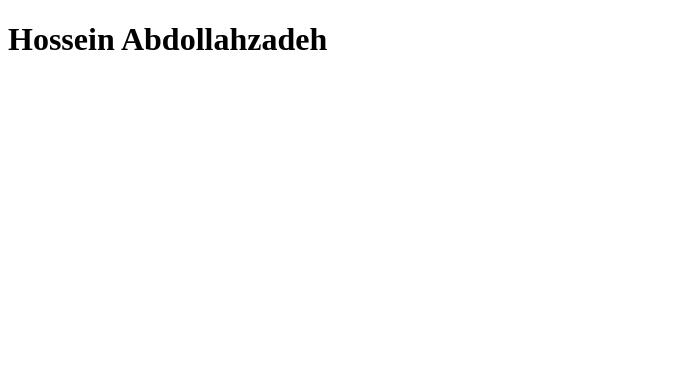
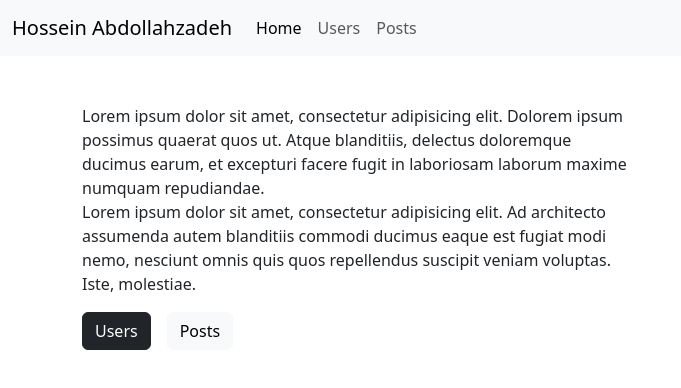
Before and after one commit to hosseinabdollahzadeh/react18-spa-project, a React (Create React App) app: page / in a window 1280 px wide. Shown: the top 388 px of the page, without its empty margins (0-681 px from the left). Built offline with nearby package versions, Linux system fonts and the light colour scheme.

Commit message:
npm bootstrap react-router-dom - create header of project

```diff
--- a/package.json
+++ b/package.json
@@ -6,8 +6,10 @@
     "@testing-library/jest-dom": "^5.17.0",
     "@testing-library/react": "^13.4.0",
     "@testing-library/user-event": "^13.5.0",
+    "bootstrap": "^5.3.3",
     "react": "^18.3.1",
     "react-dom": "^18.3.1",
+    "react-router-dom": "^6.26.2",
     "react-scripts": "5.0.1",
     "web-vitals": "^2.1.4"
   },
--- a/src/App.js
+++ b/src/App.js
@@ -1,6 +1,15 @@
+import Header from "./components/Header";
+import {BrowserRouter, Routes, Route} from "react-router-dom";
+import Home from "./pages/Home";
+
 function App() {
   return (
-    <h1>Hossein Abdollahzadeh</h1>
+    <BrowserRouter>
+        <Header />
+      <Routes>
+        <Route path="/" element={<Home />} />
+      </Routes>
+    </BrowserRouter>
   );
 }
 
--- /dev/null
+++ b/src/components/Header.js
@@ -0,0 +1,29 @@
+import {NavLink} from "react-router-dom";
+
+const Header = () => {
+    return(
+        <nav className="navbar navbar-expand-lg bg-body-tertiary">
+            <div className="container-fluid">
+                <NavLink className="navbar-brand" to="/">Hossein Abdollahzadeh</NavLink>
+                <button className="navbar-toggler" type="button" data-bs-toggle="collapse" data-bs-target="#navbarSupportedContent" aria-controls="navbarSupportedContent" aria-expanded="false" aria-label="Toggle navigation">
+                    <span className="navbar-toggler-icon"></span>
+                </button>
+                <div className="collapse navbar-collapse" id="navbarSupportedContent">
+                    <ul className="navbar-nav me-auto mb-2 mb-lg-0">
+                        <li className="nav-item">
+                            <NavLink className={(navData) => navData.isActive ? "nav-link active" : "nav-link"} aria-current="page" to="/">Home</NavLink>
+                        </li>
+                        <li className="nav-item">
+                            <NavLink className={(navData) => navData.isActive ? "nav-link active" : "nav-link"} to="/users">Users</NavLink>
+                        </li>
+                        <li className="nav-item">
+                            <NavLink className={(navData) => navData.isActive ? "nav-link active" : "nav-link"} to="/posts">Posts</NavLink>
+                        </li>
+                    </ul>
+                </div>
+            </div>
+        </nav>
+    )
+}
+
+export default Header
--- a/src/index.js
+++ b/src/index.js
@@ -1,6 +1,8 @@
 import React from 'react';
 import ReactDOM from 'react-dom/client';
 import App from './App';
+import 'bootstrap/dist/css/bootstrap.min.css'
+
 const root = ReactDOM.createRoot(document.getElementById('root'));
 root.render(
   <React.StrictMode>
--- /dev/null
+++ b/src/pages/Home.js
@@ -0,0 +1,21 @@
+import {Link} from "react-router-dom";
+
+const Home = () => {
+    return (
+        <div className="container mt-5">
+            <div className="row">
+                <div className="col-md-6">
+                    <p>
+                        Lorem ipsum dolor sit amet, consectetur adipisicing elit. Dolorem ipsum possimus quaerat quos ut. Atque blanditiis, delectus doloremque ducimus earum, et excepturi facere fugit in laboriosam laborum maxime numquam repudiandae.
+                        <br />
+                            Lorem ipsum dolor sit amet, consectetur adipisicing elit. Ad architecto assumenda autem blanditiis commodi ducimus eaque est fugiat modi nemo, nesciunt omnis quis quos repellendus suscipit veniam voluptas. Iste, molestiae.
+                    </p>
+                    <Link className="btn btn-dark" to="/users">Users</Link>
+                    <Link className="btn btn-light ms-3" to="/posts">Posts</Link>
+                </div>
+            </div>
+        </div>
+    )
+}
+
+export default Home
```
Also changed, not shown: 1 other file (tests, documents, lock files or other folders).
